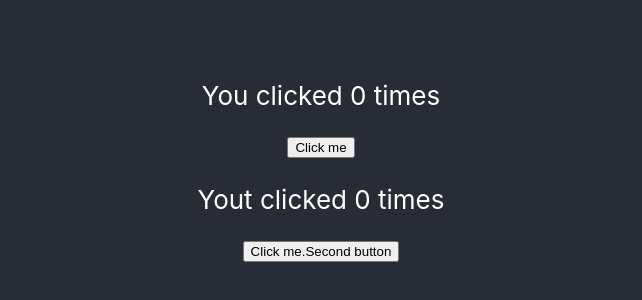
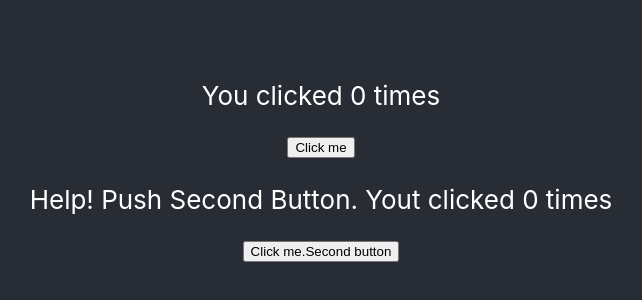
Before and after one commit to tosyan3/react_hooks_tutorial, a React (Create React App) app: page / in a window 1280 px wide. Shown: the part 242-542 px from the top of the page, without its empty margins (319-961 px from the left). Built offline with nearby package versions, Linux system fonts and the light colour scheme.

Commit message:
add second useState

```diff
--- a/src/App.js
+++ b/src/App.js
@@ -4,6 +4,13 @@ import './App.css';
 function App() {
   const [count, setCount] = useState(0);
   const [second_count, setSecondCount] = useState(0);
+  const [second_text, setCountText] = useState({text:"Help! Push Second Button"});
+
+  const onclickFunction = () => {
+    setSecondCount(second_count + 1);
+    setCountText({text:"Thank you for putting button!!!!"})
+  }
+
   return (
   <div className="App">
       <header className="App-header">
@@ -11,8 +18,11 @@ function App() {
         <button onClick={() => setCount(count + 1)}>
           Click me
         </button>
-        <p>Yout clicked {second_count} times</p>
-        <button onClick={() => setSecondCount(second_count + 1)}>
+        <p>
+          {second_text.text}.
+          Yout clicked {second_count} times
+        </p>
+        <button onClick={onclickFunction}>
           Click me.Second button
         </button>
       </header>
```
